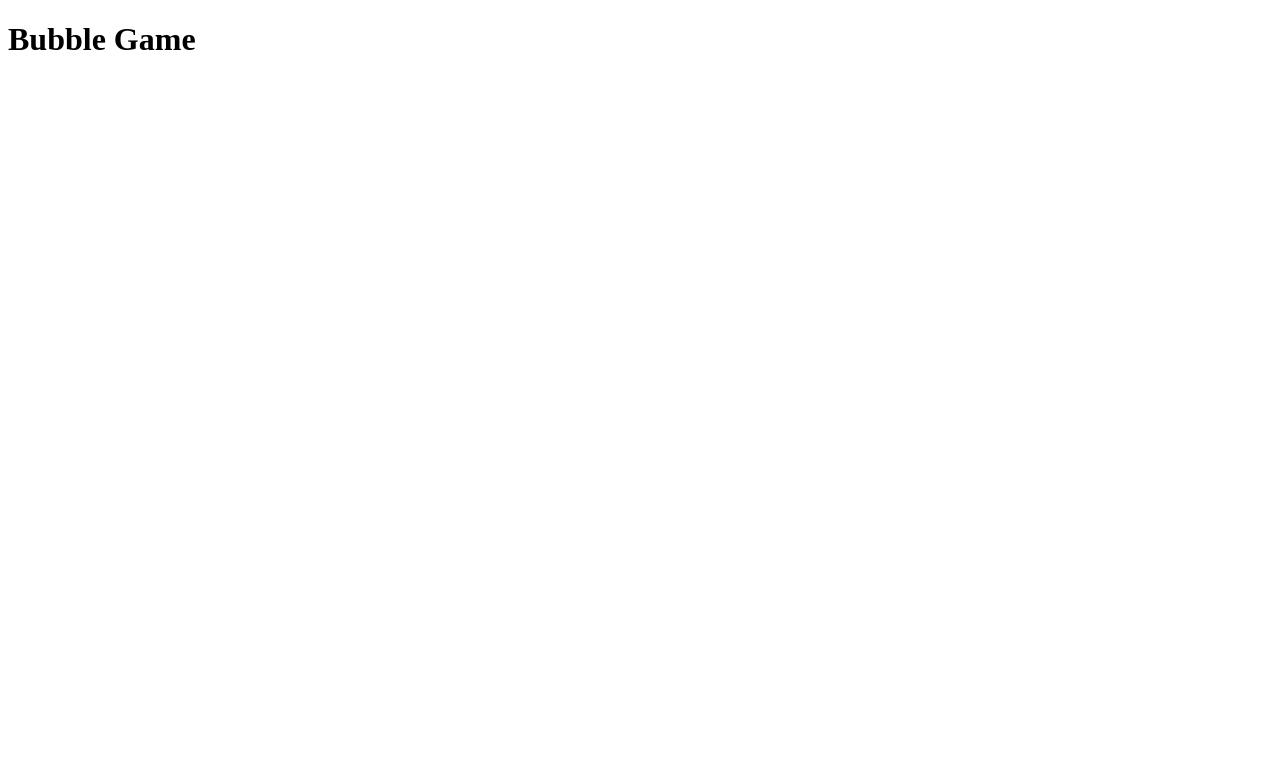
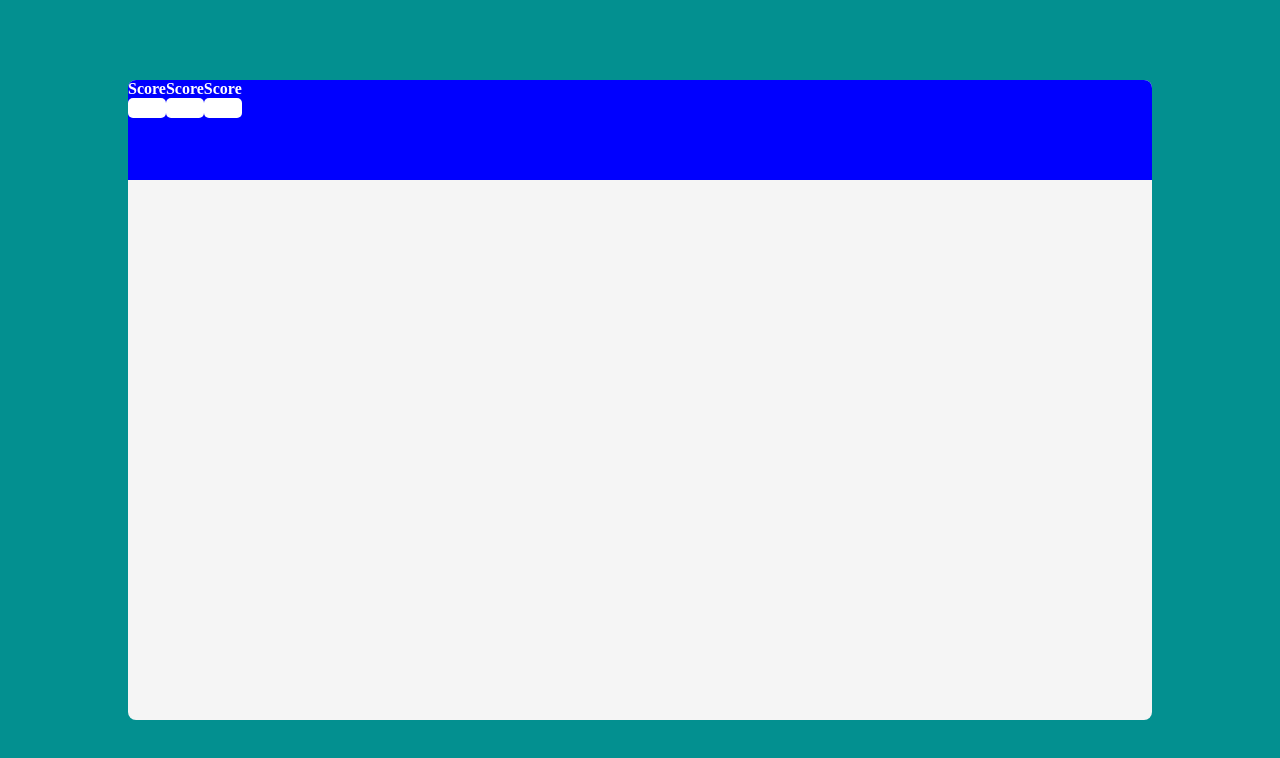
Before and after one commit to OmPrakashMallik2/Bubble-Game, a plain HTML site: page index.html in a window 1280 px wide. Drawn offline with Linux system fonts and the light colour scheme.

Commit message:
bubble game

```diff
--- a/index.html
+++ b/index.html
@@ -1,18 +1,75 @@
 <!DOCTYPE html>
 <html lang="en">
+
 <head>
     <meta charset="UTF-8">
     <meta name="viewport" content="width=device-width, initial-scale=1.0">
     <title>Bubble Game</title>
     <link rel="stylesheet" href="style.css">
 </head>
+
 <body>
 
-    <h1>Bubble Game</h1>
+    <div id="main">
+        <div id="panel">
+
+            <div id="nav">
+                <div class="nav-elem">
+                    <h4>Score</h4>
+                    <div class="box"></div>
+                </div>
+                <div class="nav-elem">
+                    <h4>Score</h4>
+                    <div class="box"></div>
+                </div>
+                <div class="nav-elem">
+                    <h4>Score</h4>
+                    <div class="box"></div>
+                </div>
+            </div>
+
+            <!-- <div class="number">
+                <button id="1" onclick="getValue()">1</button>
+                <button id="2" onclick="getValue()">2</button>
+                <button id="3" onclick="getValue()">3</button>
+                <button id="4" onclick="getValue()">4</button>
+                <button id="5" onclick="getValue()">5</button>
+                <button id="6" onclick="getValue()">6</button>
+                <button id="7" onclick="getValue()">7</button>
+                <button id="8" onclick="getValue()">8</button>
+                <button id="9" onclick="getValue()">9</button>
+                <button id="0" onclick="getValue()">0</button>
+            </div>
+
+            <button id="start" onclick="target()">Start</button> -->
+        </div>
+    </div>
+
 
     <script>
-        console.log("hello");
+        var scor = 0;
+
+        var temp = 0;
+
+        function score(){
+        }
+
+        function target() {
+            let num = Math.floor(Math.random() * 10);
+            temp = num;
+            document.getElementById("Click").innerText = num;
+            document.getElementById("Score").innerText = scor;
+        }
+
+        var value = document.getElementById("Click").innerHTML;
+        console.log(temp);
+
+        // function getValue() {
+        //     get
+        // }
+
     </script>
     <script src="script.js"></script>
 </body>
+
 </html>
--- a/style.css
+++ b/style.css
@@ -0,0 +1,74 @@
+* {
+    margin: 0;
+    padding: 0;
+    box-sizing: border-box;
+}
+
+html,
+body {
+    width: 100%;
+    height: 100%;
+}
+
+#main {
+    display: flex;
+    align-items: center;
+    justify-content: center;
+    height: 100%;
+    width: 100%;
+    text-align: center;
+    background-color:rgb(3, 144, 144);
+}
+
+#panel {
+    width: 80%;
+    height: 80%;
+    background-color: whitesmoke;
+    border-radius: 8px;
+    overflow: hidden;
+}
+
+#nav {
+    display: flex;
+    width: 100%;
+    height: 100px;
+    color: white;
+    background-color:blue;
+}
+
+.box{
+    background-color: white;
+    padding: 10px;
+    border-radius: 5px;
+
+}
+
+
+
+
+
+
+
+/* button {
+    padding: 10px 16px;
+    margin: 5px;
+    font-weight: bold;
+    font-size: large;
+    border-radius: 50%;
+    outline: none;
+    border: none;
+    cursor: pointer;
+}
+
+button:hover {
+    background-color: rgb(180, 180, 180);
+    text-decoration: underline;
+}
+
+#start {
+    border-radius: 50px;
+    padding: 12px 40px;
+    background-color: blue;
+    color: white;
+    margin-top: 20px;
+} */
```
